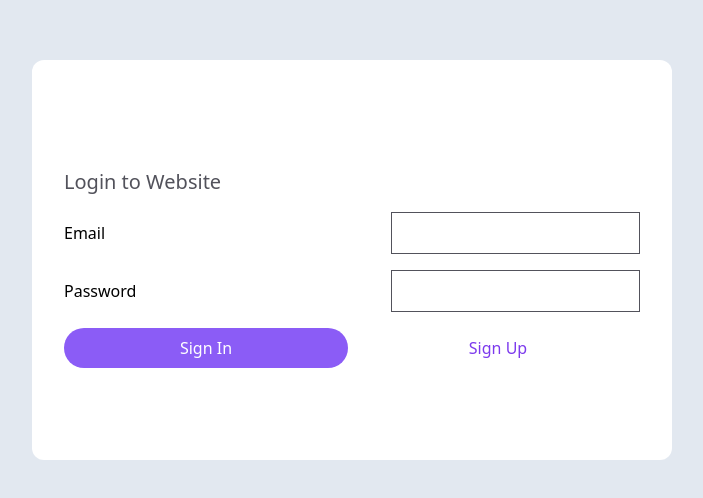
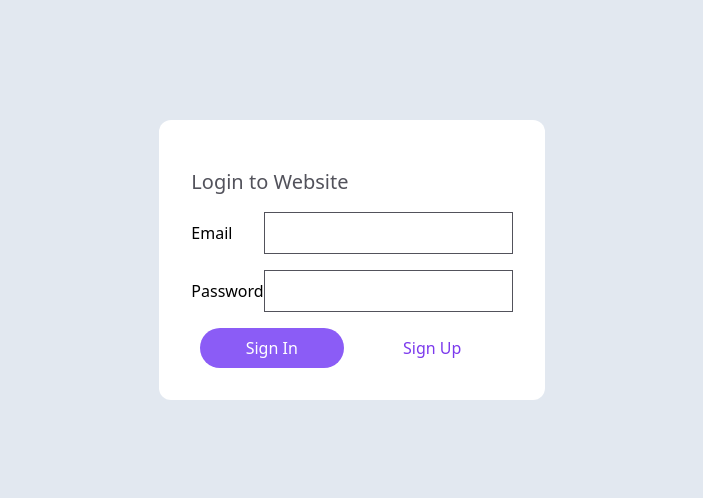
Before and after one commit to techupth/fsd5-css-hh-tailwind-crimson-group-02, a website: page ex1-login-page/index.html in a window 1280 px wide. Shown: the part 140-638 px from the top of the page, without its empty margins (288-991 px from the left). Drawn offline with nearby package versions, Linux system fonts and the light colour scheme.

Commit message:
fix: edit div sizing

```diff
--- a/ex1-login-page/index.html
+++ b/ex1-login-page/index.html
@@ -12,7 +12,7 @@
     <!-- Start coding here -->
     <div class="h-screen flex justify-center items-center">
       <div
-        class="h-1/2 w-6/12 mx-auto p-8 bg-white rounded-xl flex flex-col justify-center items-start"
+        class="mx-auto p-8 bg-white rounded-xl flex flex-col justify-center items-start"
       >
         <p class="text-zinc-600 text-xl my-4">Login to Website</p>
         <form class="w-full flex flex-col gap-4">
@@ -34,13 +34,13 @@
           </div>
           <div class="flex justify-evenly items-center gap-2">
             <button
-              class="w-full p-2 rounded-full bg-violet-500 text-white active:bg-violet-600 hover:bg-violet-400 focus:ring focus:ring-violet-300"
+              class="w-36 p-2 rounded-full bg-violet-500 text-white active:bg-violet-600 hover:bg-violet-400 focus:ring focus:ring-violet-300"
               type="submit"
             >
               Sign In
             </button>
             <button
-              class="w-full p-2 rounded-full bg-white hover:bg-violet-100 focus:ring focus:ring-violet-300 text-violet-600"
+              class="w-36 p-2 rounded-full bg-white hover:bg-violet-100 focus:ring focus:ring-violet-300 text-violet-600"
               type="submit"
             >
               Sign Up
```
